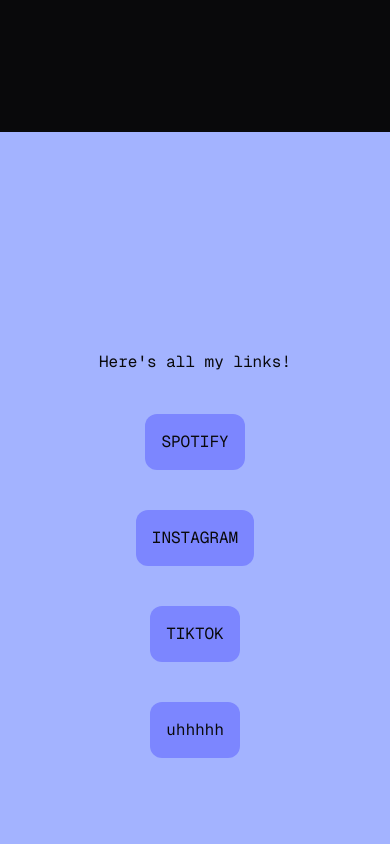
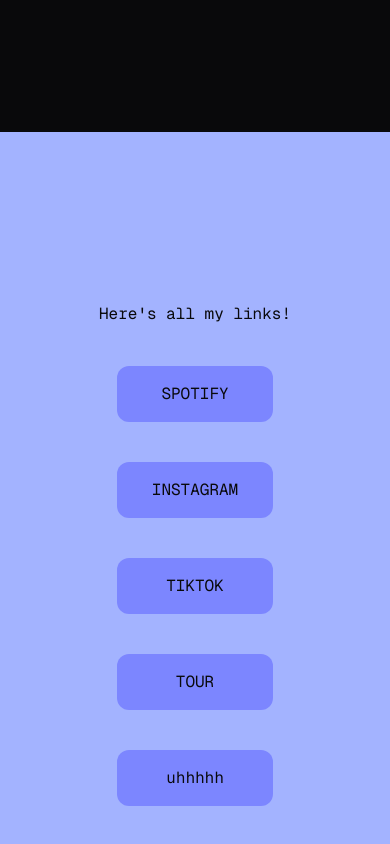
Before and after one commit to hematii/hematii.github.io, a Next.js app: page / in a window 390 px wide. Shown: the part 736-1580 px from the top of the page. Built offline with nearby package versions, Linux system fonts and the light colour scheme.

Commit message:
add tour page, add tour button under links, change link styles, add responsive link padding

```diff
--- a/app/page.tsx
+++ b/app/page.tsx
@@ -34,23 +34,37 @@ export default function Home() {
         <a
           href="https://open.spotify.com/artist/3YYDdxz9quHhrw3rptfpf0"
           target="_blank"
+          className="w-2/5"
         >
-          <button className="bg-indigo-400 hover:bg-indigo-500 active:bg-indigo-500 p-4 rounded-xl cursor-pointer">
+          <button className="bg-indigo-400 hover:bg-indigo-500 active:bg-indigo-500 py-4 lg:py-6 rounded-xl cursor-pointer w-full">
             SPOTIFY
           </button>
         </a>
-        <a href="https://www.instagram.com/heyitshemati" target="_blank">
-          <button className="bg-indigo-400 hover:bg-indigo-500 active:bg-indigo-500 p-4 rounded-xl cursor-pointer">
+        <a
+          href="https://www.instagram.com/heyitshemati"
+          target="_blank"
+          className="w-2/5"
+        >
+          <button className="bg-indigo-400 hover:bg-indigo-500 active:bg-indigo-500 py-4 lg:py-6 rounded-xl cursor-pointer w-full">
             INSTAGRAM
           </button>
         </a>
-        <a href="https://www.tiktok.com/@heyitshemati" target="_blank">
-          <button className="bg-indigo-400 hover:bg-indigo-500 active:bg-indigo-500 p-4 rounded-xl cursor-pointer">
+        <a
+          href="https://www.tiktok.com/@heyitshemati"
+          target="_blank"
+          className="w-2/5"
+        >
+          <button className="bg-indigo-400 hover:bg-indigo-500 active:bg-indigo-500 py-4 lg:py-6 rounded-xl cursor-pointer w-full">
             TIKTOK
           </button>
         </a>
-        <a href="/music">
-          <button className="bg-indigo-400 hover:bg-indigo-500 active:bg-indigo-500 p-4 rounded-xl cursor-pointer">
+        <a href="/tour" className="w-2/5">
+          <button className="bg-indigo-400 hover:bg-indigo-500 active:bg-indigo-500 py-4 lg:py-6 rounded-xl cursor-pointer w-full">
+            TOUR
+          </button>
+        </a>
+        <a href="/music" className="w-2/5">
+          <button className="bg-indigo-400 hover:bg-indigo-500 active:bg-indigo-500 py-4 lg:py-6 rounded-xl cursor-pointer w-full">
             uhhhhh
           </button>
         </a>
```
Also changed, not shown: app/tour/page.tsx (renamed from app/projects/page.tsx).
